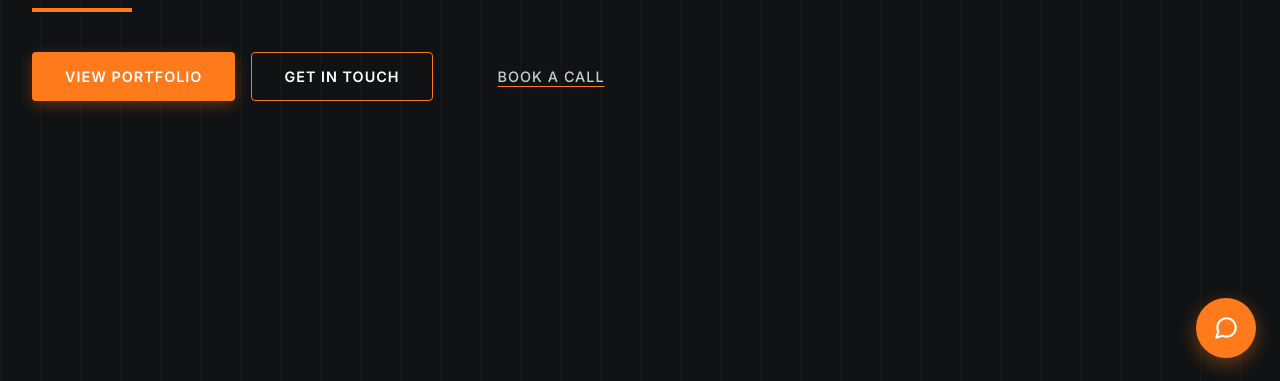
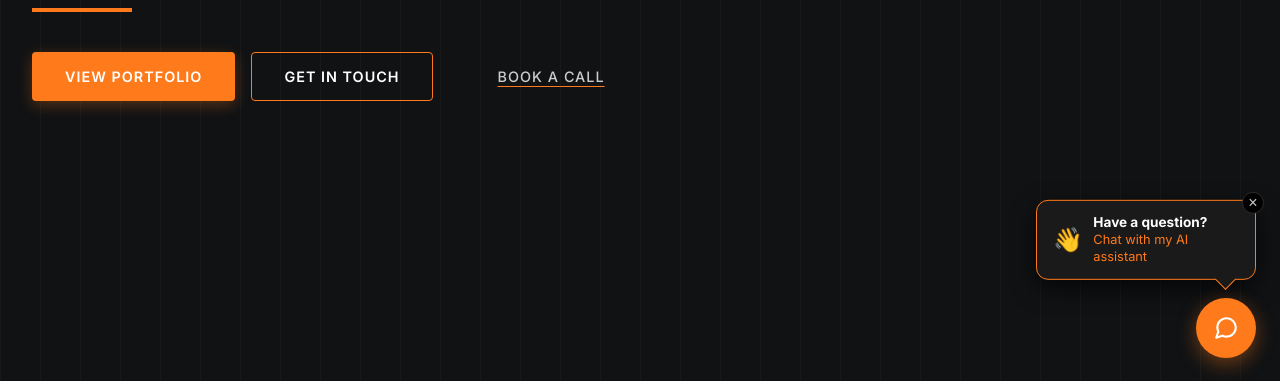
Before and after one commit to Jhowl/profile-johnny, a website built with Vite: page index.html in a window 1280 px wide. Shown: the part 418-799 px from the top of the page. Built offline with nearby package versions, Linux system fonts and the light colour scheme.

Commit message:
Add call-to-action nudge bubble for the AI chat
A small "Have a question? Chat with my AI assistant" bubble appears above the
launcher a few seconds after load, with a tail pointing at the chat icon and a
gentle bob animation. Clicking it opens the chat; the × dismisses it. It shows
once (dismissal persisted in localStorage) and hides as soon as the chat opens.

Co-Authored-By: Claude Fable 5 <noreply@anthropic.com>

```diff
--- a/src/chat.js
+++ b/src/chat.js
@@ -23,6 +23,15 @@ export function initChat() {
   let busy = false;
 
   root.innerHTML = `
+    <div class="chat-cta" id="chat-cta" hidden>
+      <button class="chat-cta-close" id="chat-cta-close" aria-label="Dismiss">&times;</button>
+      <span class="chat-cta-wave">👋</span>
+      <div class="chat-cta-text">
+        <strong>Have a question?</strong>
+        <span>Chat with my AI assistant</span>
+      </div>
+    </div>
+
     <button class="chat-launcher" id="chat-launcher" aria-label="Open chat">
       <svg viewBox="0 0 24 24" width="26" height="26" fill="none" stroke="currentColor" stroke-width="2"
         stroke-linecap="round" stroke-linejoin="round"><path d="M21 11.5a8.38 8.38 0 0 1-.9 3.8 8.5 8.5 0 0 1-7.6 4.7 8.38 8.38 0 0 1-3.8-.9L3 21l1.9-5.7a8.38 8.38 0 0 1-.9-3.8 8.5 8.5 0 0 1 4.7-7.6 8.38 8.38 0 0 1 3.8-.9h.5a8.48 8.48 0 0 1 8 8v.5z"/></svg>
@@ -62,12 +71,19 @@ export function initChat() {
   const textInput = document.getElementById('chat-text');
   const sendBtn = document.getElementById('chat-send');
   const leadBox = document.getElementById('chat-lead');
+  const cta = document.getElementById('chat-cta');
 
   let greeted = false;
+
+  function hideCta(persist) {
+    cta.hidden = true;
+    if (persist) localStorage.setItem(STORAGE_KEY + '_cta', '1');
+  }
 
   function openPanel() {
     panel.hidden = false;
     launcher.classList.add('open');
+    hideCta(true);
     textInput.focus();
     if (!greeted) {
       greeted = true;
@@ -81,6 +97,22 @@ export function initChat() {
 
   launcher.addEventListener('click', () => (panel.hidden ? openPanel() : closePanel()));
   document.getElementById('chat-close').addEventListener('click', closePanel);
+
+  // Call-to-action nudge: appears once, a few seconds after load, until dismissed
+  // or the chat is opened. Clicking it opens the chat.
+  if (localStorage.getItem(STORAGE_KEY + '_cta') !== '1') {
+    setTimeout(() => {
+      if (panel.hidden) cta.hidden = false;
+    }, 4000);
+  }
+  cta.addEventListener('click', (e) => {
+    if (e.target.closest('#chat-cta-close')) return;
+    openPanel();
+  });
+  document.getElementById('chat-cta-close').addEventListener('click', (e) => {
+    e.stopPropagation();
+    hideCta(true);
+  });
 
   function addMessage(role, text) {
     const el = document.createElement('div');
--- a/src/style.css
+++ b/src/style.css
@@ -659,6 +659,102 @@ ul {
 }
 
 /* ===== AI chat widget ===== */
+
+/* Call-to-action nudge above the launcher */
+.chat-cta {
+  position: fixed;
+  right: 1.5rem;
+  bottom: 6.25rem;
+  width: 220px;
+  background: var(--bg-secondary);
+  border: 1px solid var(--accent-orange);
+  border-radius: 12px;
+  padding: .85rem 1rem;
+  display: flex;
+  align-items: center;
+  gap: .65rem;
+  box-shadow: 0 8px 24px #000000b3;
+  cursor: pointer;
+  z-index: 1000;
+  animation: chat-cta-in .4s ease-out, chat-cta-bob 2.6s ease-in-out .5s infinite;
+}
+
+.chat-cta[hidden] {
+  display: none;
+}
+
+.chat-cta:hover {
+  border-color: #e66a10;
+}
+
+.chat-cta-wave {
+  font-size: 1.5rem;
+  line-height: 1;
+}
+
+.chat-cta-text {
+  display: flex;
+  flex-direction: column;
+  line-height: 1.3;
+}
+
+.chat-cta-text strong {
+  color: var(--text-secondary);
+  font-size: .85rem;
+}
+
+.chat-cta-text span {
+  color: var(--accent-orange);
+  font-size: .8rem;
+}
+
+.chat-cta-close {
+  position: absolute;
+  top: -9px;
+  right: -9px;
+  width: 22px;
+  height: 22px;
+  border-radius: 50%;
+  border: 1px solid var(--border-color);
+  background: #000;
+  color: var(--text-primary);
+  font-size: 1rem;
+  line-height: 1;
+  cursor: pointer;
+  display: flex;
+  align-items: center;
+  justify-content: center;
+}
+
+.chat-cta-close:hover {
+  color: var(--accent-orange);
+  border-color: var(--accent-orange);
+}
+
+/* little tail pointing down toward the launcher */
+.chat-cta::after {
+  content: '';
+  position: absolute;
+  bottom: -8px;
+  right: 22px;
+  width: 14px;
+  height: 14px;
+  background: var(--bg-secondary);
+  border-right: 1px solid var(--accent-orange);
+  border-bottom: 1px solid var(--accent-orange);
+  transform: rotate(45deg);
+}
+
+@keyframes chat-cta-in {
+  from { opacity: 0; transform: translateY(10px); }
+  to { opacity: 1; transform: translateY(0); }
+}
+
+@keyframes chat-cta-bob {
+  0%, 100% { transform: translateY(0); }
+  50% { transform: translateY(-5px); }
+}
+
 .chat-launcher {
   position: fixed;
   bottom: 1.5rem;
```
